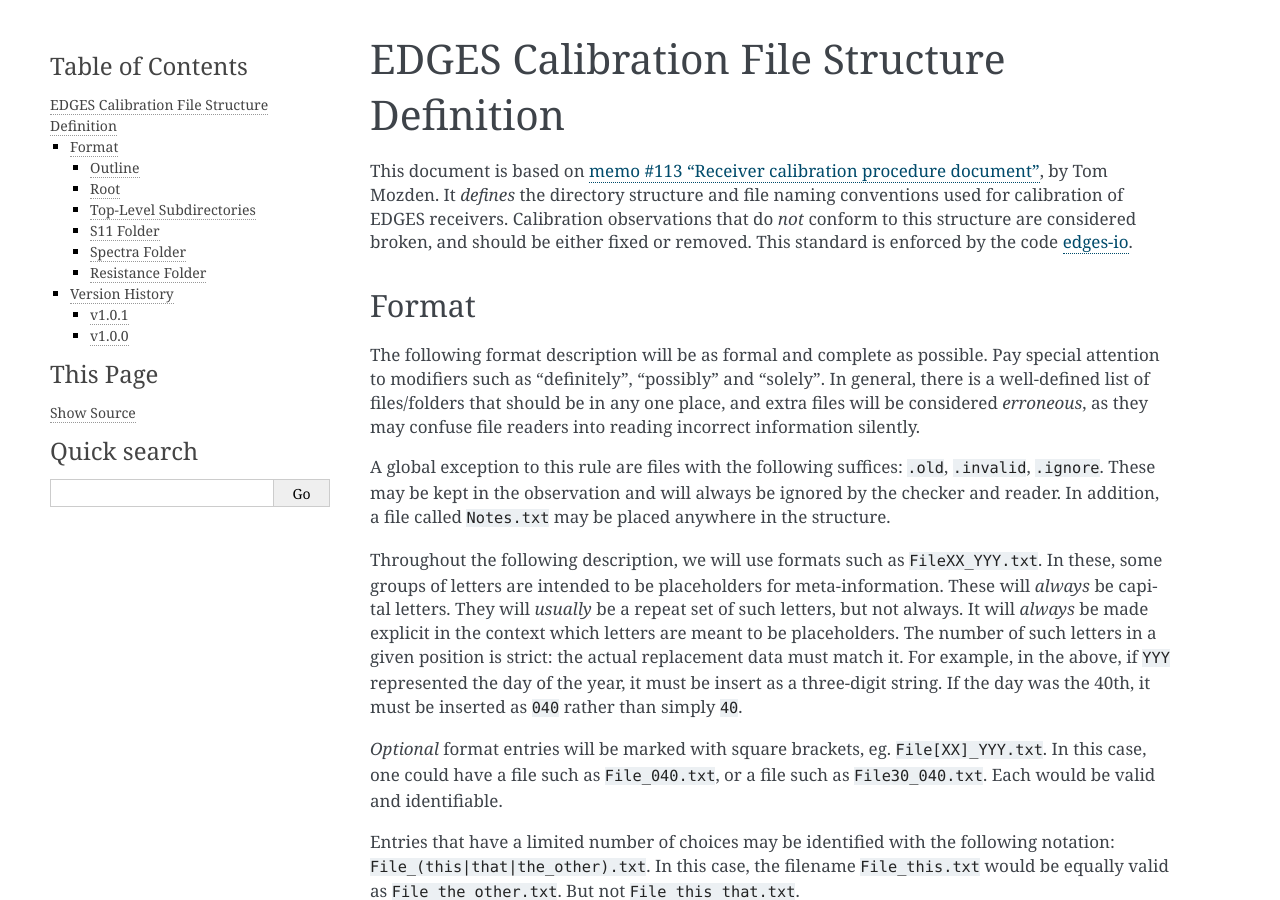
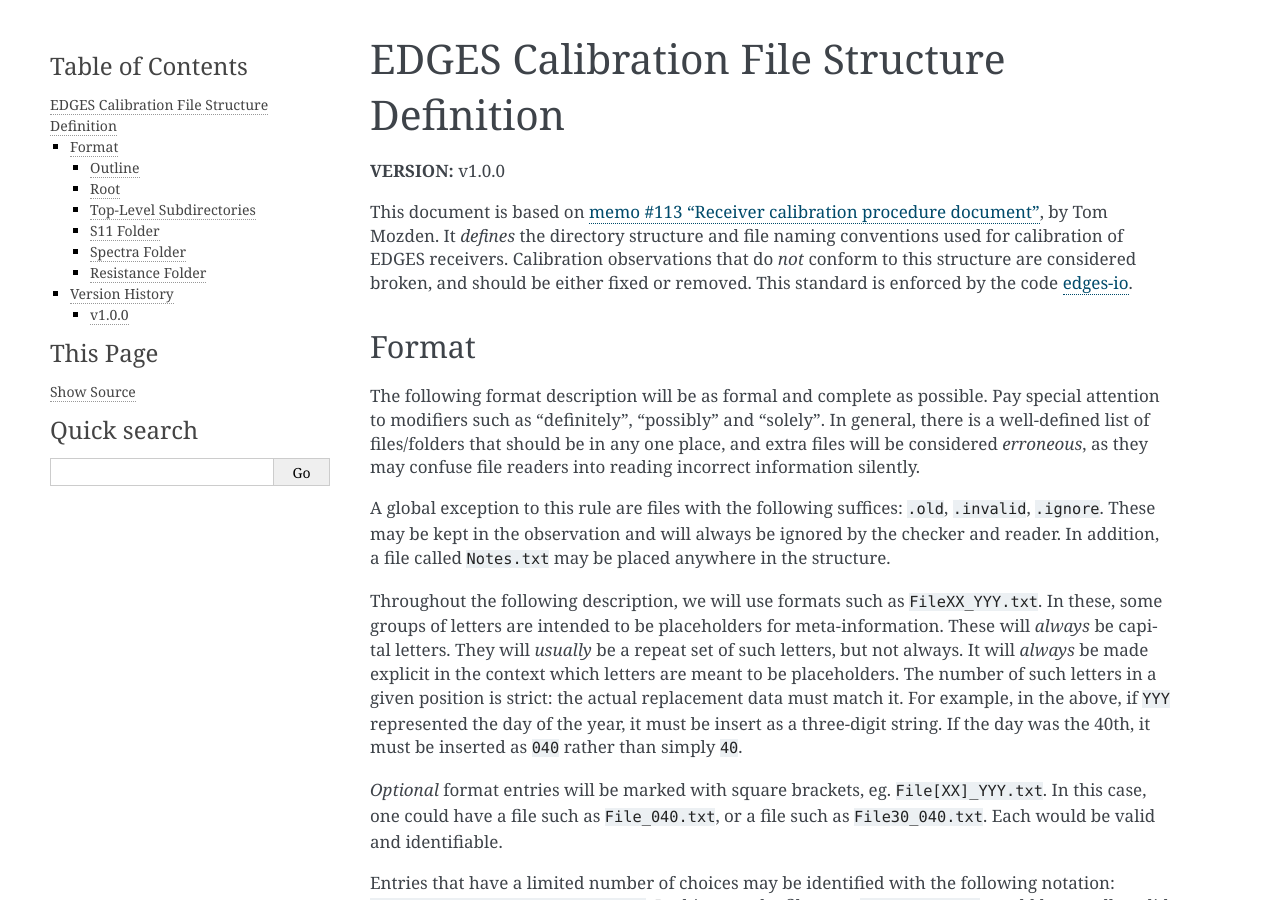
Before and after one commit to edges-collab/edges-io, a Sphinx documentation site: the page built from docs/structure.rst, in a window 1280 px wide and 900 px high. Built offline with Sphinx 7.4.7, drawn with Linux system fonts in a browser that asks for light colours; some of the changed text lies outside the part shown.

Commit message:
Remove version bump because it hasn't been merged yet. And add version to top.

```diff
--- a/docs/structure.rst
+++ b/docs/structure.rst
@@ -1,6 +1,8 @@
 ===========================================
 EDGES Calibration File Structure Definition
 ===========================================
+**VERSION:** v1.0.0
+
 This document is based on
 `memo #113 "Receiver calibration procedure document" <http://loco.lab.asu.edu/loco-memos/edges_reports/tom_20180523_Calibration_Steps.pdf>`_,
 by Tom Mozden. It *defines* the directory structure and file naming
@@ -179,10 +181,6 @@ which correspond to:
   be changed in order to give the same results, or not error. In this case, all
   observations on disk will require updating.
 
-v1.0.1
-~~~~~~
-* Fixed some RST formatting.
-
 v1.0.0
 ~~~~~~
 * First version of format standard, based on original memo #113.
```
